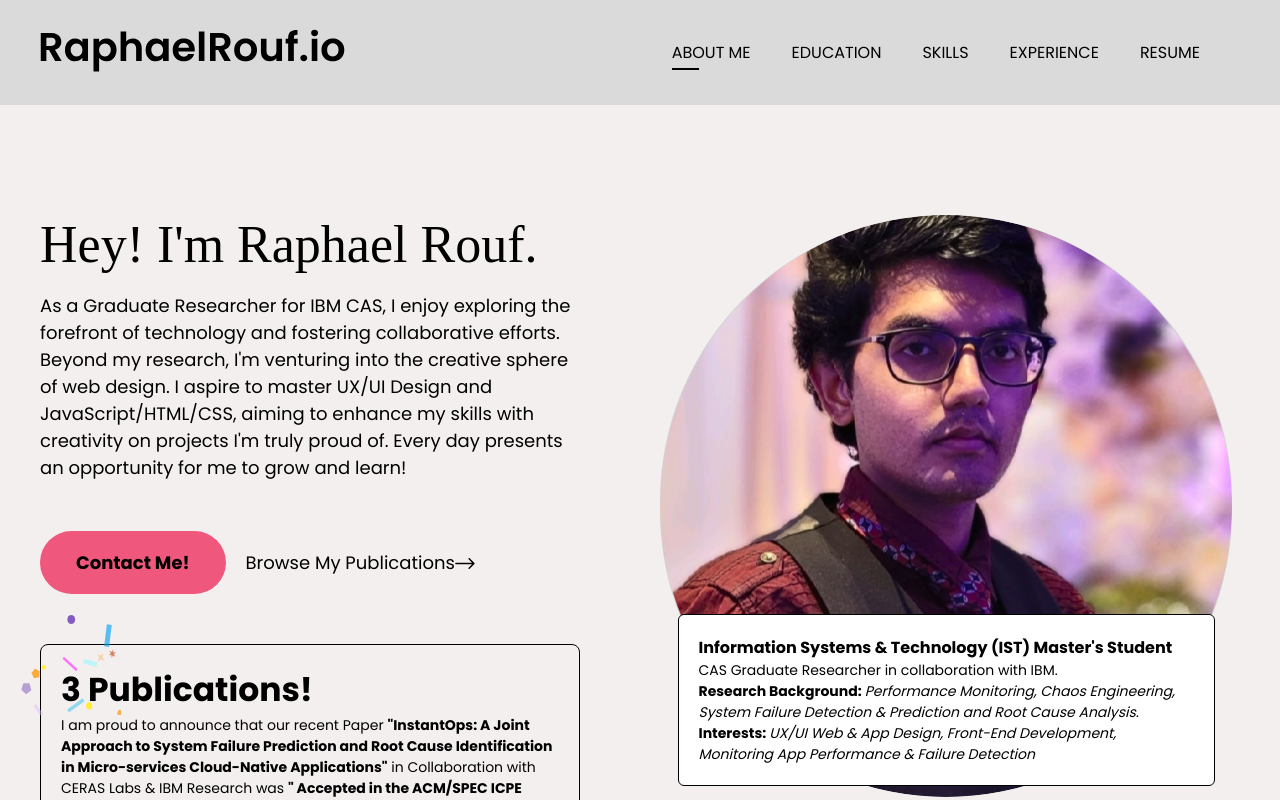
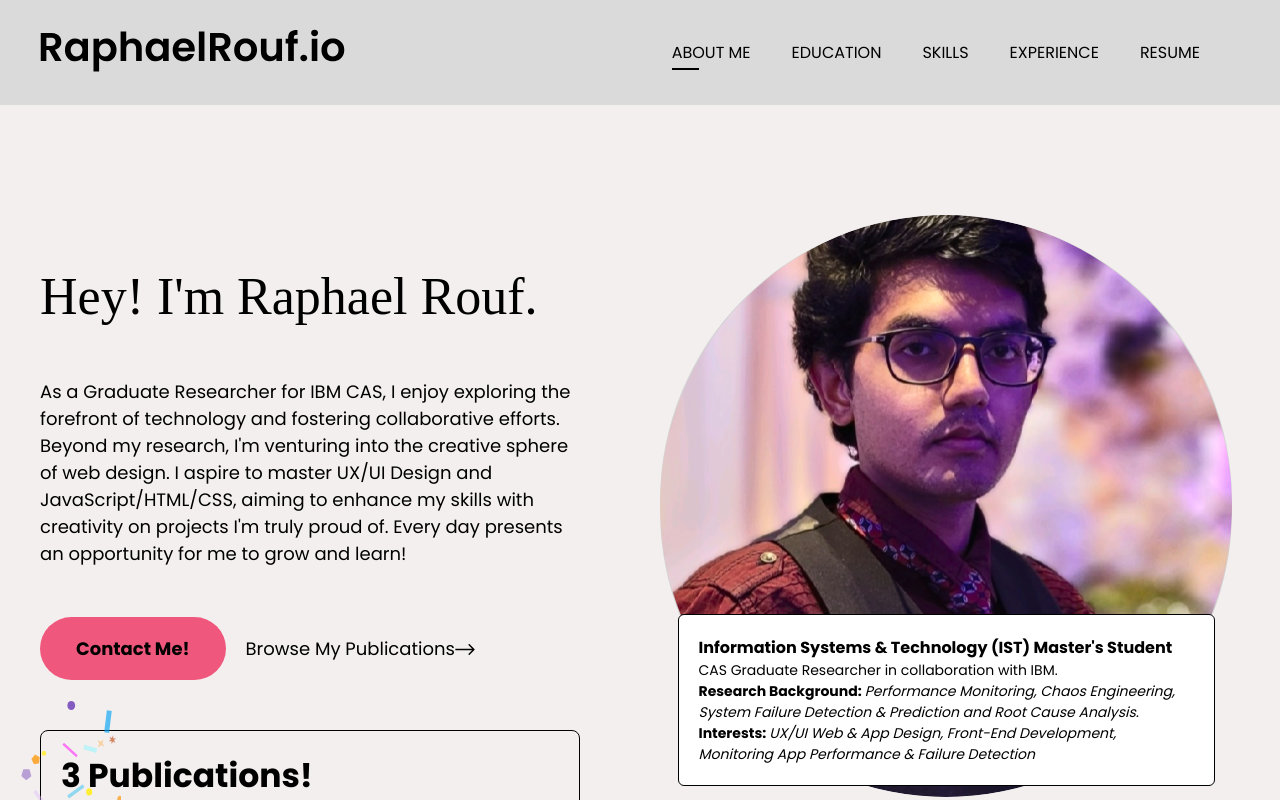
Before and after one commit to raphael-rouf/my-portfoli, an Angular app: page / in a window 1280 px wide. Shown: the top 800 px of the page. Built offline with nearby package versions, Linux system fonts and the light colour scheme.

Commit message:
Refactored CSS styles in portfolio-aboutme component

```diff
--- a/src/app/portfolio-aboutme/portfolio-aboutme.component.css
+++ b/src/app/portfolio-aboutme/portfolio-aboutme.component.css
@@ -20,7 +20,7 @@ h1 {
     font-size: 5.2rem;
     font-family: 'Playfair Display';
     font-weight: normal;
-    margin: 0;
+    margin: 1;
 }
 
 /* The class for the subheading text */
```
